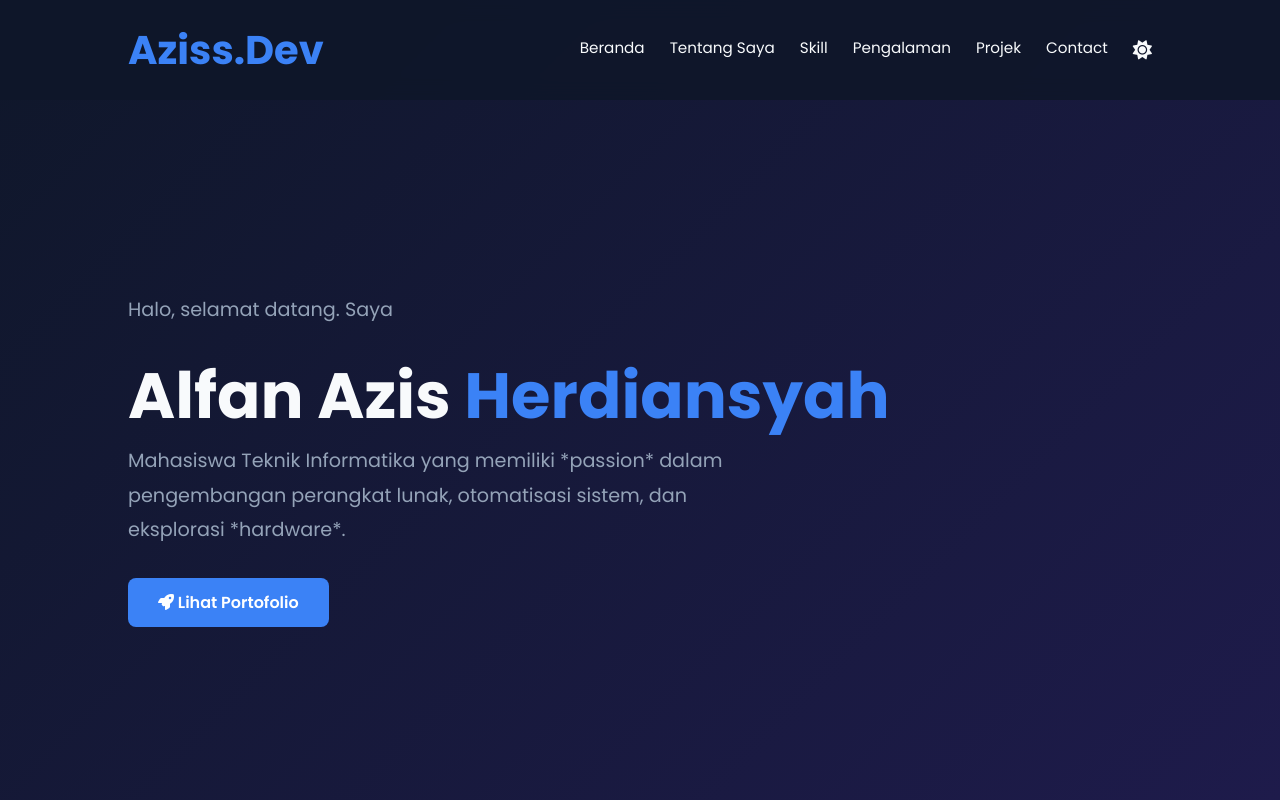
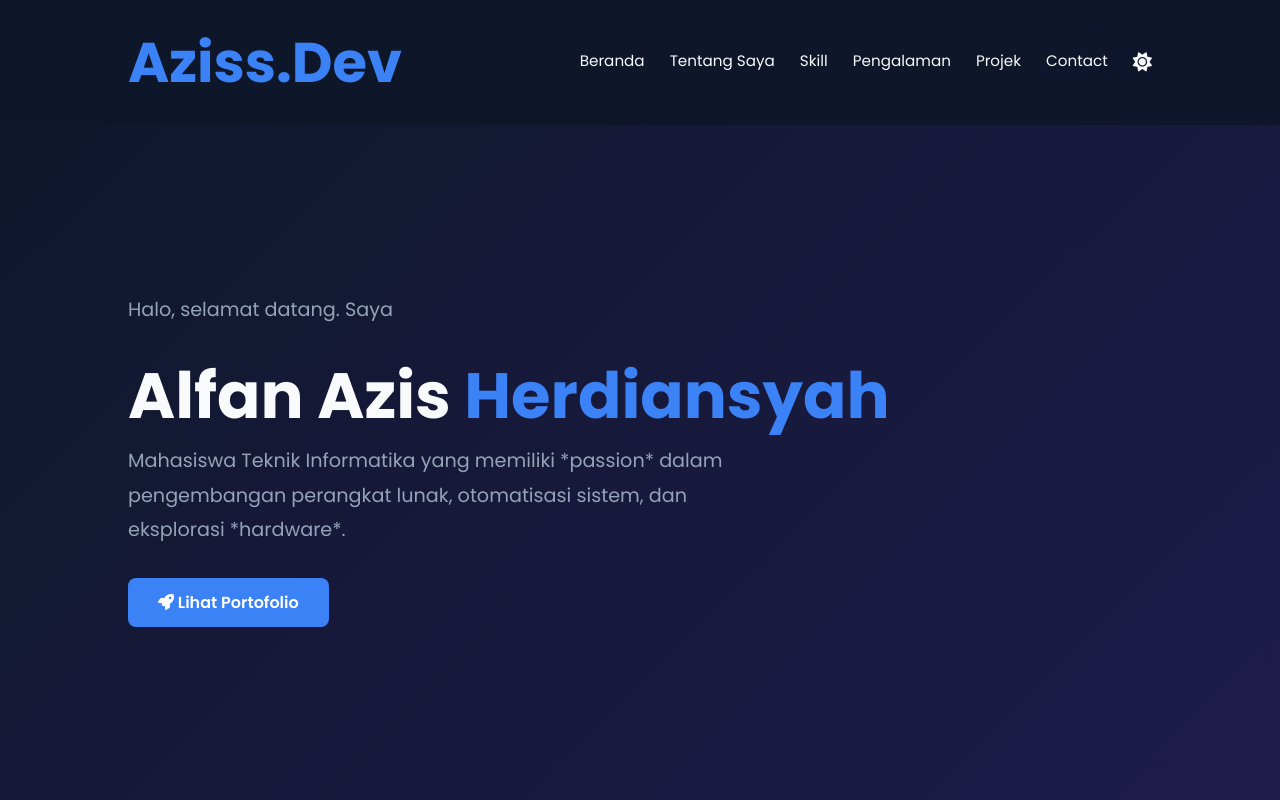
Before and after one commit to azissalfn03-png/profil-azis, a plain HTML site: page index.html in a window 1280 px wide. Shown: the top 800 px of the page. Drawn offline with Linux system fonts and the light colour scheme.

Commit message:
Update index.html

```diff
--- a/index.html
+++ b/index.html
@@ -44,7 +44,7 @@
         p, li { color: var(--text-muted) !important; line-height: 1.8; }
         .logo, .hero h1 span, .section-title span { color: var(--primary-color) !important; }
         .logo {
-        font-size: 2.5rem !important;
+        font-size: 3.5rem !important;
         font-weight: 700;
         }
 
```
